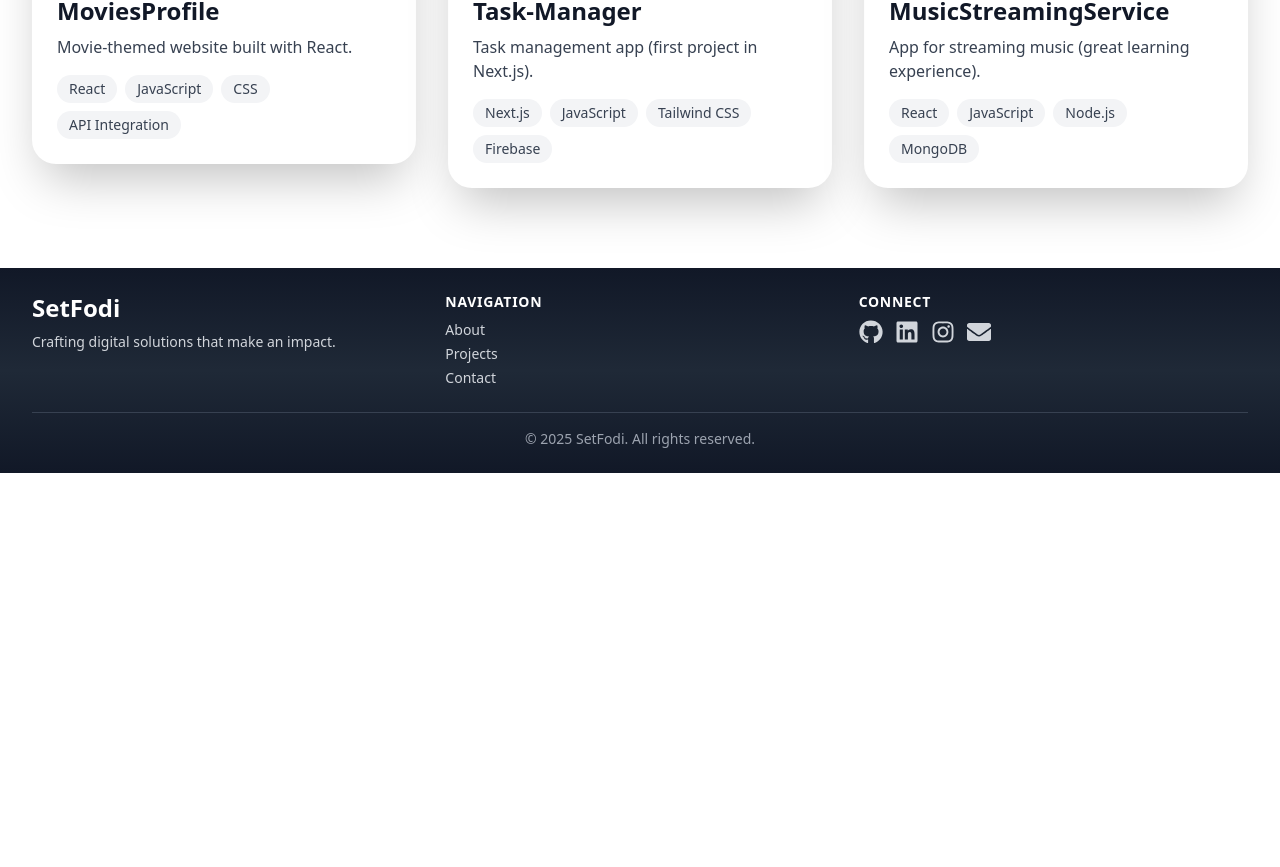
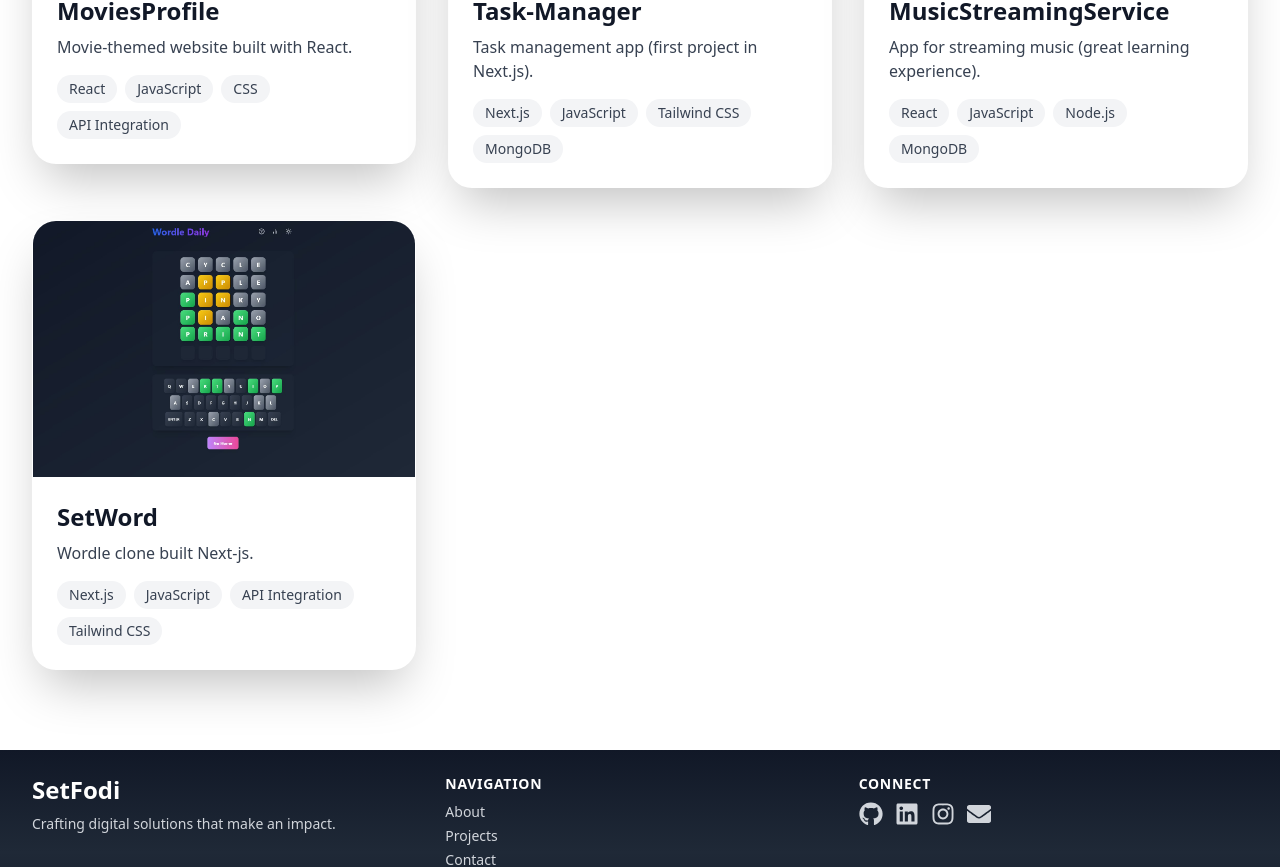
Before and after one commit to SetFodi/MyPortfolio, a Next.js app: page /projects in a window 1280 px wide. Shown: the part 1256-2123 px from the top of the page. Before the commit the page ends 1729 px from the top, so only its background shows below. Built offline with nearby package versions, Linux system fonts and the light colour scheme.

Commit message:
added SetWord and skills

```diff
--- a/pages/index.js
+++ b/pages/index.js
@@ -18,6 +18,8 @@ import {
   SiDotnet,
   SiMongodb,
   SiMysql,
+  SiPostgresql,
+  SiTypescript
 } from 'react-icons/si'
 
 import Navbar from '../components/Navbar'
@@ -26,6 +28,7 @@ import Footer from '../components/Footer'
 const skillData = [
   { name: 'JavaScript', icon: <SiJavascript /> },
   { name: 'Node.js', icon: <SiNodedotjs /> },
+  { name: 'TypeScript', icon: <SiTypescript /> },
   { name: 'HTML', icon: <SiHtml5 /> },
   { name: 'CSS', icon: <SiCss3 /> },
   { name: 'Angular', icon: <SiAngular /> },
@@ -38,6 +41,7 @@ const skillData = [
   { name: 'C#', icon: <SiDotnet /> },
   { name: 'MongoDB', icon: <SiMongodb /> },
   { name: 'MySQL', icon: <SiMysql /> },
+  { name: 'PostgreSQL', icon: <SiPostgresql /> },
 ]
 
 // Example projects
--- a/pages/projects.js
+++ b/pages/projects.js
@@ -60,7 +60,7 @@ export default function Projects() {
       description: 'Task management app (first project in Next.js).',
       image: '/taskmanager.jpg',
       link: 'https://github.com/SetFodi/TaskManger',
-      technologies: ['Next.js', 'JavaScript', 'Tailwind CSS', 'Firebase'],
+      technologies: ['Next.js', 'JavaScript', 'Tailwind CSS', 'MongoDB'],
     },
     {
       title: 'MusicStreamingService',
@@ -69,6 +69,13 @@ export default function Projects() {
       link: 'https://github.com/SetFodi/MusicStreamingService',
       technologies: ['React', 'JavaScript', 'Node.js', 'MongoDB'],
     },
+    {
+      title: 'SetWord',
+      description: 'Wordle clone built Next-js.',
+      image: '/SetWord.jpg',
+      link: 'https://setword.vercel.app/',
+      technologies: ['Next.js', 'JavaScript', 'API Integration', 'Tailwind CSS'],
+    }
   ]
 
   return (
```
Also changed, not shown: public/SetWord.jpg (added).
